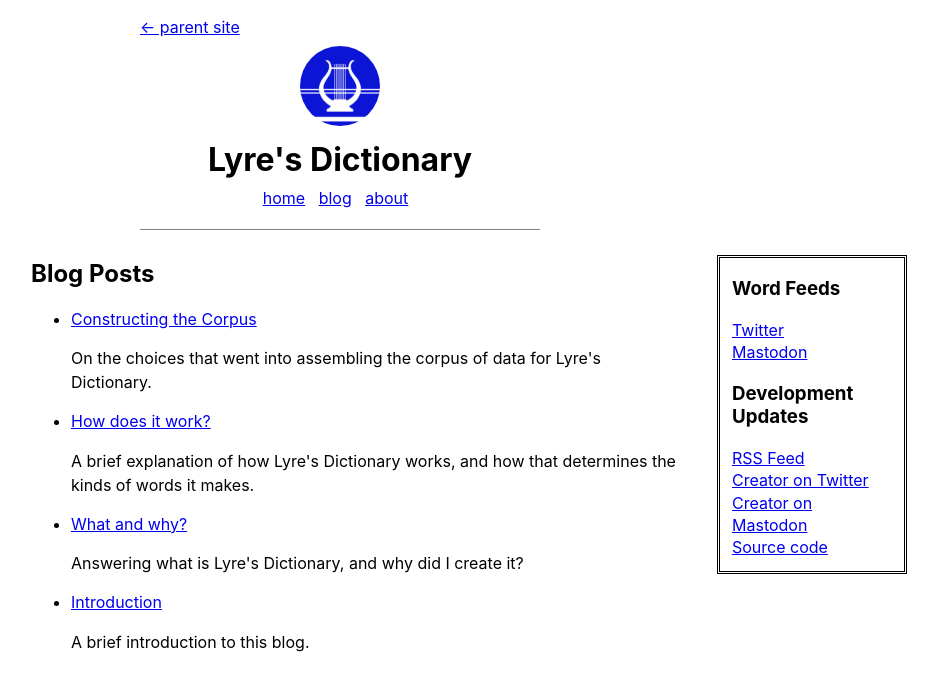
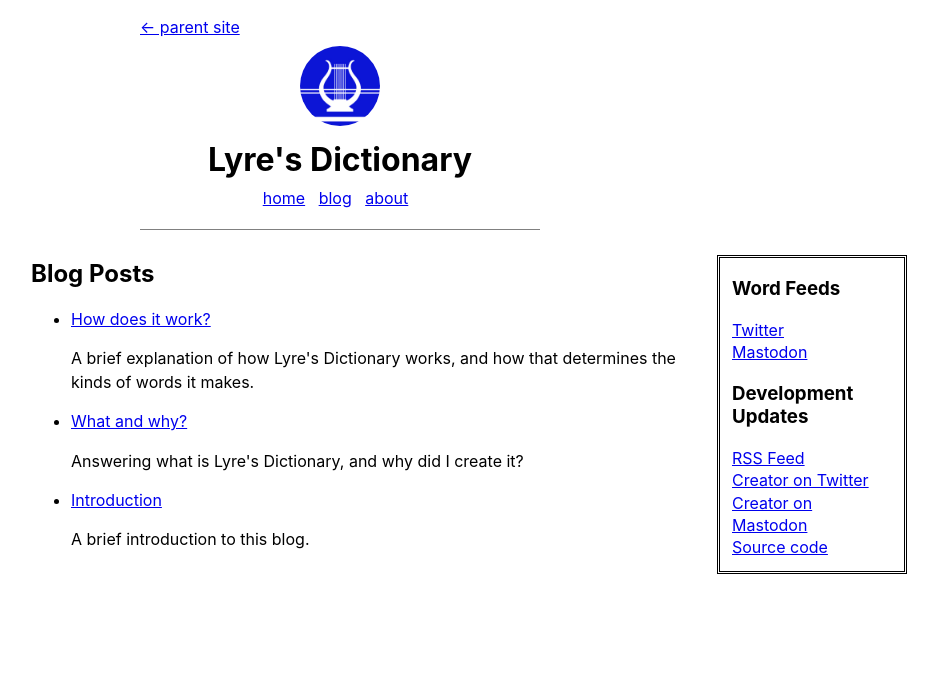
Before and after one commit to inthescales/lyre-site, a Jekyll site: the page built from blog/index.md, in a window 1280 px wide. Shown: the top 691 px of the page, without its empty margins (300-1238 px from the left). Built offline with Jekyll 4.4.1, drawn with Linux system fonts in a browser that asks for light colours; some of the changed lines change nothing that is shown.

Commit message:
Edit and un-post last post

```diff
--- a/_config.yml
+++ b/_config.yml
@@ -1,7 +1,6 @@
 title: "Lyre's Dictionary"
-description: "Lyre's Dictionary development blog."
+description: "Lyre's Dictionary development blog"
 url: "http://inthescales.com"
-baseurl: "/projects/lyres-dictionary"
 collections:
   pages:
     output: true
--- a/blog/_posts/2023-2-19-content-decisions.md
+++ /dev/null
@@ -1,117 +0,0 @@
----
-layout: post
-title: "Constructing the Corpus"
-excerpt: "On the choices that went into assembling the corpus of data for Lyre's Dictionary."
-tags: how
----
-
-In [the last post](http://www.inthescales.com/projects/lyres-dictionary/blog/2022/12/20/how-does-it-work.html), I talked about how Lyre's Dictionary works programmatically, operating on data objects called morphs, and combining them to make words. Here, I want to go into more detail about how I make morphs, and the decisions and tradeoffs that are necessary in this.
-
-One of my guiding desires for Lyre's Dictionary is that, in its ultimate ideal, it should be able to produce every actual English word, as well as the much greater number of possible words outside and between those, making no distinction between the two.
-
-I said before that more than any of its technical elements, the most complex part of developing Lyre's Dictionary has been in attempting to identify and model patterns of word-formation. To reach the goal of making it able to generate every actual English word, it's necessary to model some of the particularities and irregularities behind those words. We also want to leave the system open and flexible enough that it can combine parts in lots of genuinely new ways without being too beholden to historical contingency, *but* we want to do so without these new formations being nonsensical or too improbable.
-
-This involves a delicate balance, and there are a lot of things to consider.
-
-## Where do morphs come from?
-
-While morphs broadly resemble morphemes, the morphs in the corpus don't exactly correspond to the morphemes of modern English.
-
-While many English words derive from words in Latin, for instance, this doesn't mean that all of their constituent Latin morphemes became English morphemes along with them. Often, words that were multiple morphemes in their original language lose their independent meanings in English, as the original constituent parts may not have been meaningful to English speakers. For example, English adopted the word 'mural' from Latin (from 'murus', meaning 'wall'), but 'mur' was never adopted as an independent element. It was in a sense "fused" with the '-al' ending when it was borrowed.
-
-When we look at English words that derive from Latin, we can still make out some of the patterns of word-formation that existed in Latin, even though they no longer exist actively in English. '-al' was a very common suffix for forming adjectives in Latin, but even though it appears in English words, you can't just use it anywhere. It's generally only seen attached to roots that come from Latin or its descendants, and trying to make a word like 'roadal' or 'earthal' sounds very strange. In linguistics terminology, we would say this morpheme isn't very productive in English. On the other hand, a morpheme like the '-ness' suffix (as in 'happiness') is very productive – you can add it to just about any noun or adjective and it can be understood.
-
-So what is it we're doing in Lyre's Dictionary when we take these elements from Latin and Greek and combine them together? It's not exactly that we're acting out typical English word formation, as the way we're combining them isn't really in line with their degree of productivity in English, and many are arguably not English morphemes at all. Essentially, I think of it as simulating the morphological (word-formation) processes of these languages as they *might* have occurred *before* English, to create words that might then have survived into English.
-
-However, this isn't the whole story either. We also see words in English that use Latin or Greek roots but that don't actually follow the patterns found in those languages, or have new meanings, because they are later coinages, and so are no longer beholden to the rules and sense those roots once held (for example a word like 'countrify'). Thus, we have freedom on the other side as well — we aren't bound to always follow the rules of these ancestor languages. Overall, what we are looking at is less a set of rules and more several, overlapping sets of rules with elements passing more or less freely between them.
-
-### Choosing morphs
-
-When we go looking for morphs in the ancestors of today's English the first question might be, which elements from these languages should be included in the corpus? While English borrows many roots from Latin and Greek, it doesn't use all of them. Only some portion of them made it into English. The choice is: should we add roots from ancestor languages to the corpus unconditionally? Or should we only take some and not others?
-
-I think there are advantages to both, and the choice will lend a distinct flavor to the output of the program. Including all morphs greatly expands the possible output of the program, with more material for making more different combinations. This increases the novelty and variability of the results. Alternatively, restricting the selection brings the output closer in line with actual English.
-
-When first releasing Lyre's Dictionary, I made the decision to restrict morphs only to those that appear in at least one actual English word (though I count obscure and archaic cases). The reason for this was that I felt that seeing recognizable components in the words would allow people seeing them online to half-understand them, letting them in on the joke in a way, and showing that the output does have a real linguistic basis.
-
-I'm satisfied with this decision for now, but in the future I would like to move away from it for the sake of progressing toward that ideal of producing all possibilities. But, I may tag unattested morphs in such a way that I can play with their frequency, to try to keep the flavor of the output a little more 'actual' overall, without fully cutting off any potential.
-
-## The Making of a Morph
-
-Once we've isolated the historical word-elements we want to use, we can make them into the morph objects that Lyre's Dictionary uses to make words. Sometimes this is straightforward, but it can also involve various types of complications.
-
-### Meaning drift
-
-One such complication is how to define a morph when its meaning has changed over time. As an example, let's consider the word '[virus](https://www.etymonline.com/word/virus#etymonline_v_7825)'. In Latin, it referred to sap or juices from plants. In medieval usage, it took on a meaning of "a poisonous substance". And in modern times, it refers to a particular sort of microscopic disease agent.
-
-If we are to include this morph in Lyre's Dictionary, what meaning should it have? One possibility would be to give it its original Latin meaning. In actual history, the word's meaning changed in these certain ways, but we might imagine that things could have played out differently, and the word and any derivitives might still refer to plant juices today. But, it's also reasonable to want to be able to generate words based on its modern meaning, especially since those might be more recognizable. Keeping in mind the ideal of "all actual words and all hypothetical words", we may want to include all these meanings.
-
-But this raises a question — 'virus' started with one meaning, and took on other meanings over time, even though it hypothetically may not have. But what about words that *haven't* changed their meaning over time? This is also an accident of history, and we can imagine that they might have taken other meanings than they did. But how can we catalog meanings that a word has never had? So far, this is not something I have a way of doing, but I see a few possibilities for future work here.
-
-### Spelling change
-
-Another force that shaped the current form of Lyre's Dictionary is historical spelling change, and the difficulty of representing it. As a rule, the sound of a particular word (and insofar as the two are related, its written spelling) changes over time, and when a word is traced back centuries from, say, English to French to Latin, it might have a significantly different form.
-
-Complex changes in sound and spelling are something Lyre's Dictionary doesn't have a way to handle yet. Fortunately many English words closely resemble their Latin ancestors, and for these, it's largely possible to annotate them in their Latin forms, with a few predictable changes, such as removing grammatical endings ('officialis' → 'official') and adding a silent '-e' ('activus' → 'active') as necessary. These have been directly encoded into the morphs '-al' and '-ive', as well as others.
-
-However, if we use these rules uniformly, we wind up with a number of 'near-miss' words, that are slightly off from their actual forms. For example take the word 'juror'. If we hewed strictly to latin forms, we would wind up with 'jurator' instead. The form of 'juror' is actually related to sound changes in French, but since it still uses the '-or' suffix, and feels sufficiently similar, I opted to add an exception to produce 'juror' (and a few other irregular forms) to avoid cases that I thought might appear 'incorrect'.
-
-I may reverse this decision later in the interest of letting the program play out its rules more naturally. In any case, future work that would allow our word-formation to walk down all these different paths would make this sort of hand-made exception redundant.
-
-### Handling ambiguity
-
-Another type of situation requiring decision is that of ambiguity. For instance, in some cases, a word's different actual forms leave uncertainty about how to handle about cases that aren't attested. For example, the Latin verb 'flectere', to bend, combined with different prefixes gives us several modern English words.
-
-    flex            deflect
-    circumflex      inflect
-    reflex          reflect
-
-We see different endings in different cases. It's easy enough to use morph exceptions to say that 'circum-' should be followed by 'flex' and 'de-' by 'flect'. But what about 're-', which is seen with both? Or what if we have a different, unattested previx, like 'ob-'? So far I haven't thought of any way to decisively handle cases like this. Currently I tend to pick whichever one is most common, or choose one at random if there's no clear winner. In some cases, I have the program choose randomly for each new word.
-
-These are all simple solutions, and a simple solution was necessary to move along with the work. But questions like these open the door to research that might make the simulation richer in the future. Looking at this case, a few hypotheses come to mind. Does the ending depend on when the word was formed (such as borrowings directly from Latin or French vs later coinages in English)? Could it be related to a difference between use as verbs or as nouns? Could some have been produced by backformation? And whichever may be the case, does this apply to other Latin verbs with varying forms like this?
-
-### Lumping vs Splitting
-
-Another recurring theme in building the Lyre's Dictionary corpus is one that writers of actual dictionaries face as well: the choice between [lumping and splitting](https://en.wikipedia.org/wiki/Lumpers_and_splitters). When a morph has multiple meanings, should this be represented by *lumping* them into a single morph that varies based on its context? Or by *splitting* them into multiple morphs with a common form?
-
-The 'virus' morph mentioned above is one example — if we want to capture all three of its meanings, should we have one morph with multiple glosses? Or should they be three different morphs, that all just happen to have the 'vir-' stem?
-
-Or, for a more egregious example, consider the Latin '-ate' suffix, which has a dizzying multitude of meanings: to use an instrument (flagellate), to produce a bodily fluid (lactate, urinate), to act in a role (adjudicate), to put something in a certain state (alienate, activate), forming frequentatives (dictate), forming participiate adjectives (desperate), and so on. Do all of these refer to single *idea*, or to more than one?
-
-In the corpus so far, I've used both of these techniques in different cases, but for technical reasons have tended toward splitting. '-ate', for example, is represented as a different morph for each of these cases. This makes things much easier, since they have different requirements for what they can attach to. Similarly, I'm not sure how I would lump 'virus', since I would apply different semantic tags to them (the definition of plant sap I would want to tag with 'fluid' and 'secretion', but not the others). In general, I haven't written the technical system I would need to lump effectively. But, in simple cases, where it's just a matter of choosing between a different form or gloss either randomly or in exception cases, lumping is possible.
-
-## Pruning it back
-
-In many of the cases above, I've tended toward making the word-formation as expansive as possible, taking every point in the history of English as a possible beginning, and branching out in every direction from there. This serves the goal of expansiveness and variety, as well as the interest of historical simulation, and generally creates a richer and more interesting output.
-
-But there's a danger in this as well — if our method of generation is too permissive, we can end up with forms that feel arbitrary, and definitions that don't make sense. We want some kind of pruning to make the words feel more natural, without cutting off too many interesting possibilities.
-
-### Suffix combinations
-
-The earliest version of Lyre's Dictionary was very permissive. For instance when adding a suffix, the only restriction was that the word's part of speech was one the suffix was compatibile with. This resulted in a lot of strange suffix combinations, like '-itify' (= '-ity' + '-ify') defined as "to make into the quality of being (some thing or characteristic)".
-
-Of course, it's subjective what one considers sufficiently sensible, but I considered constructions like this to not have a clear meaning, and preferred to prune some of these cases. I did this by assigning to each suffix a list of approved other suffixes that can come after it, based on attested examples. So in the current version of the data, the '-ity' suffix can only be followed by '-ous' (as in 'felicity' → 'felicitous').
-
-I think this change improved the quality of the program's output, but it's hard to say what reasonable cases might have been lost. It's also worth noting that which combinations seem reasonable may not be constant. While the Latin '-ox' ending tends to show up in English only with '-ity' or '-ous' suffixes (e.g. 'ferocity' / 'ferocious'), there is also an obsolete 'ferocient'. And while we're familiar with 'sarcasm' and 'sarcastic', other constructions such as 'sarcasmical' have existed, but didn't last. So, limiting ourselves to combinations that are commonly seen today may be over-strict.
-
-### Rejected morphs
-
-There are some morphs that I added but later removed, or that I tried to add but wasn't able to for some reason.
-
-For some, like 'varicate' (as in 'prevaricate'), the reason was just that I couldn't figure out a gloss that made sense. Cases like the '-cle' suffix in 'tentacle', 'vehicle', and 'miracle', were hard to gloss well because to encompass all these words' meanings they would have to have a very vague gloss like "thing that does X", which felt unsatisfying. Some, like 'constant' as a root meaning 'constant', just felt too uninteresting to be worth adding.
-
-Others were rejected because they would have required technical changes to work. A silent '-e' ending morph would have let me generate words like 'temple' and 'face', but failed because they violated some of the assumptions about morphs that the program relies on (since a purely sound-based morph wouldn't convey semantic information in the usual way). Similarly, for the verb 'fervere' (as in 'fervent') I wasn't able to find the grammatical information my system needs. In another case, a '-cule' suffix (as in 'molecule'), would form nouns indicating smallness, but my current system for composing definitions isn't smart enough about word order and so produces things like "small a dog" instead of "a small dog".
-
-I've kept a record of cases like this, and am hoping to be able to use some of them in the future.
-
-### Rejected methods of formation
-
-Outside of individual morphs, there are some patterns of word formation that I opted not to use. As one example, there are a number of English words that are identical to Latin roots themselves, with no suffixes, such as 'status', 'campus', and 'forum'. These are perfectly fine words, but as a way of forming words, it felt too simple to be interesting. Especially early in the life of this project, I wanted every word it produced to involve some kind of change made to the basic elements, so I added a requirement that each word should include at least two morphs. Still, this is an attested method of word-formation, and eventually it should be part of the program.
-
-## The absurdity of it all
-
-As I've said before, Lyre's Dictionary is not very complicated at all from a computational perspective. The real challenge of making it is in attempting to identify and formalize patterns of word-formation, balancing the forces of plausibility and variation, and leaving room for interest and surprise. There is no single correct answer to the questions this brings up.
-
-The truth is, this project has always been a quixotic game — words are made not by the book but according to whim and circumstance. Still, I can hope that my pattern-eye picks out some pretty shapes from the dictionary's cloudscape.
-
-
-– Robin, Spring 2023
```
